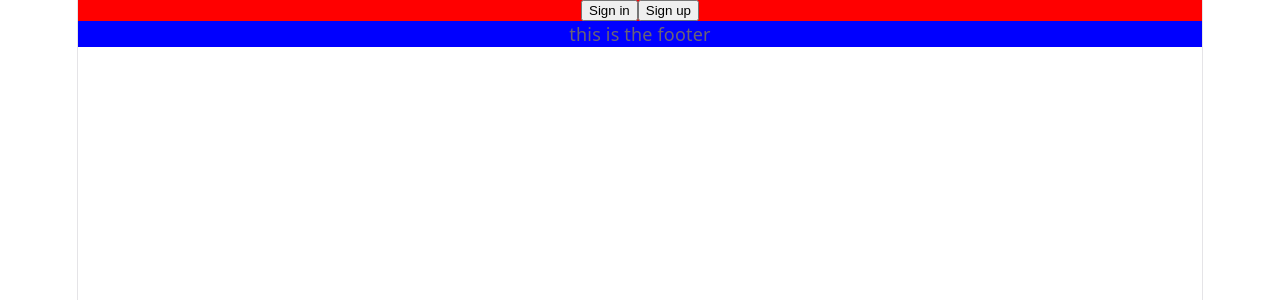
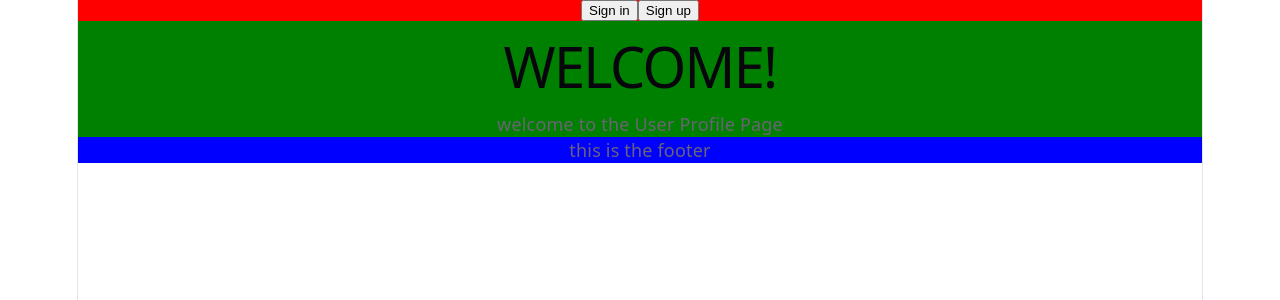
Before and after one commit to aaaventura/recipe-manager-website-2, a React (Vite) app in the folder client/: page /userdashboard in a window 1280 px wide. Shown: the top 300 px of the page. Built offline with nearby package versions, Linux system fonts and the light colour scheme; no server answers.

Commit message:
more formatting of pages.

```diff
--- a/client/src/App.tsx
+++ b/client/src/App.tsx
@@ -7,6 +7,7 @@ import { Routes, Route } from 'react-router-dom'
 //importing the pages.
 import Homepage from './pages/homepage'
 import RecipeDirectory from './pages/recipe-directory'
+import ProfilePage from './pages/profile'
 
 
 
@@ -23,7 +24,8 @@ function App() {
           <Route path='/' element={<Homepage />} />
 
           <Route path='/recipes' element={<RecipeDirectory />} />
-          {/* next ones to make:  */}
+          <Route path='/userdashboard' element={<ProfilePage /> } />
+          {/* next ones to make:  user dashboard, recipe page, only recipes made by the user can be modified.*/}
         </Routes>
 
       </div>
--- a/client/src/components/header.tsx
+++ b/client/src/components/header.tsx
@@ -27,6 +27,7 @@ export function Header(){
                 <nav>
                     <NavLink to={"/"}> HOME </NavLink>
                     <NavLink to={"/recipes"}>RECIPES</NavLink>
+                    <NavLink to={"/userdashboard"}>USER</NavLink>
                 </nav>
             </SignedIn>
 
--- a/client/src/main.tsx
+++ b/client/src/main.tsx
@@ -16,6 +16,5 @@ createRoot(document.getElementById('root')!).render(
           <App />
       </ClerkProvider>
     </ BrowserRouter>
-
   </React.StrictMode>
 )
--- /dev/null
+++ b/client/src/pages/profile.tsx
@@ -0,0 +1,13 @@
+
+
+
+export default function ProfilePage() {
+
+
+    return(
+        <>
+            <h1>WELCOME!</h1>
+            <p>welcome to the User Profile Page</p>
+        </>
+    )
+}
--- a/client/src/pages/recipe-directory.tsx
+++ b/client/src/pages/recipe-directory.tsx
@@ -5,6 +5,8 @@
 
 
 export default function RecipeDirectory() {
+
+
     return(
         <>
         <p>welcome to the recipe directory</p>
```
